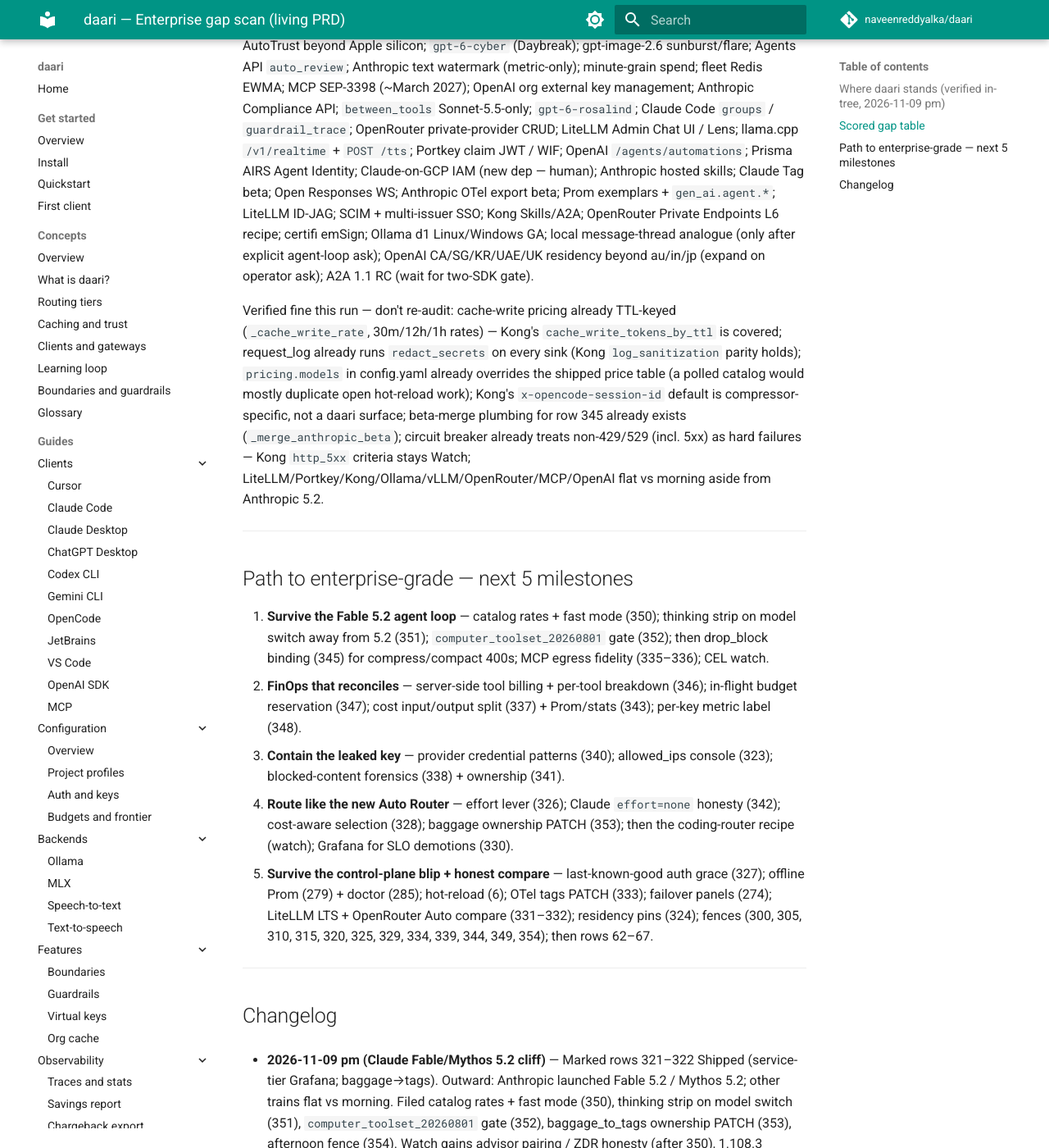
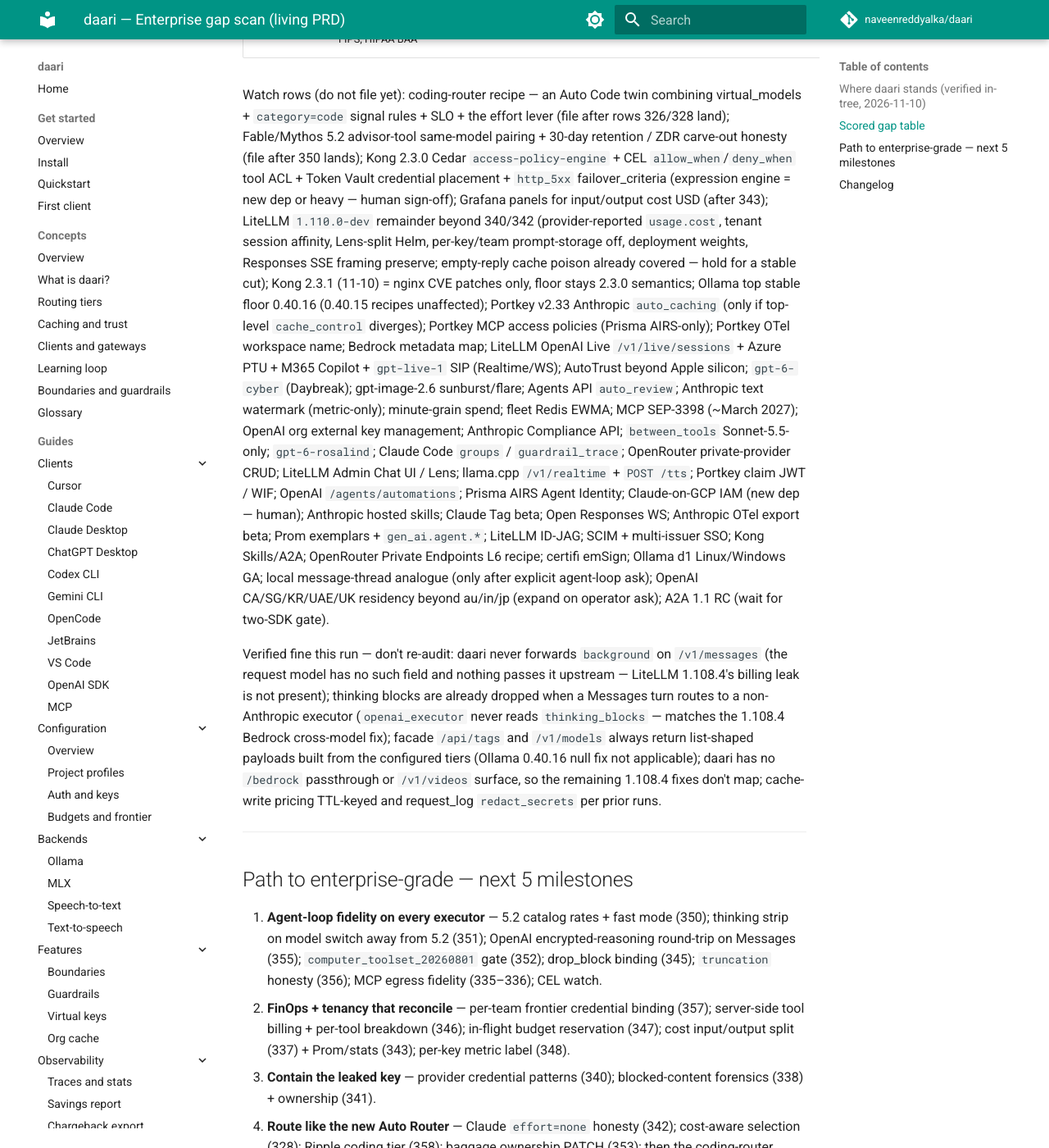
Before and after one commit to naveenreddyalka/daari, an MkDocs documentation site: the page built from docs/prd/ENTERPRISE.md, in a window 1280 px wide and 1400 px high, scrolled down 7358 px. Shown: the whole window at 82% size. Built offline with MkDocs 1.6.1 and Material for MkDocs 9.7.7, drawn with Linux system fonts in a browser that asks for light colours; comment, search, counter and statistics services are not loaded; some of the changed text lies outside the part shown.

Commit message:
docs(prd): 2026-11-10 reasoning fidelity, tenant BYOK, truncation honesty
Co-authored-by: Naveen Reddy Alka <naveenreddyalka@users.noreply.github.com>

```diff
--- a/docs/prd/ENTERPRISE.md
+++ b/docs/prd/ENTERPRISE.md
@@ -11,26 +11,30 @@
 
 ---
 
-## Where daari stands (verified in-tree, 2026-11-09 pm)
+## Where daari stands (verified in-tree, 2026-11-10)
 
-**Loop velocity.** Afternoon merges: W3C baggage→request tags and
-Grafana panels for `service_tier_not_allowed` deny/degrade (rows 321–322
-shipped). Morning Kong deep-cut issues (345–349) remain open; overnight
-316–319 already shipped.
+**Loop velocity.** Overnight merges: allowed_ips admin/web-ui, OpenAI
+AU/IN/JP residency pins, `reasoning_effort` signal lever, last-known-good
+VK grace (rows 323–324, 326–327 shipped). The 5.2 cliff set (350–354) and
+Kong deep-cut set (345–349) remain open.
 
-**Outward.** Fresh delta: **Anthropic 2026-11-09** launched Claude Fable
-5.2 / Mythos 5.2 ($8/$40; Fable fast $16/$80, no beta; always-on adaptive
-thinking; `computer_toolset_20260801` required; mid-conversation thinking
-drop when leaving 5.2). Other trains flat vs morning: LiteLLM 1.108.3 LTS
-/ 1.110.0-dev.2, Portkey v2.33.1, Kong AI Gateway 2.3.0, Ollama 0.40.15,
-vLLM 0.33.0, OpenRouter Auto/Auto Code, MCP 2026-07-28, OpenAI (11-05).
+**Outward.** Fresh deltas: **LiteLLM v1.108.4 LTS** (11-09 — Messages→
+OpenAI `background:true` billing leak fixed; encrypted reasoning dropped
+between turns on `chatgpt/` via `/v1/messages`; team keys served by
+proxy-wide instead of team BYOK wildcard; Bedrock 400s when Claude signed
+thinking lands on GLM/Luna/Nova) and **Ollama v0.40.16** (11-09 — Ripple
+Preview 65B agentic-coding model; `/v1/responses` now honors `truncation`;
+`/v1/models` empty-list fix). Kong AI Gateway 2.3.1 (11-10) is nginx CVE
+patches only. Flat: Portkey v2.33.1, vLLM 0.33.0, OpenRouter (10-29),
+MCP 2026-07-28, OpenAI (11-05), Anthropic (11-09, converted).
 
-**Inward theme: the 5.2 agent-loop cliff.** Catalog still prices Fable at
-5.1 rates; zero `computer_toolset` handling; failover that leaves 5.2 can
-replay thinking onto Opus/Fable 5.1 and 400. Morning gaps still apply:
-`drop_block` unbound after compress/compact, budgets settle post-hoc,
-server-side tools = web-search-only, Prom has team but no per-key label.
-`baggage_to_tags` shipped without config ownership/PATCH.
+**Inward theme: cross-vendor reasoning fidelity + tenant credentials.**
+`openai_executor.py` has zero reasoning handling — a Messages client
+served by an OpenAI frontier loses encrypted reasoning every turn (the
+Responses surface already round-trips it). `truncation` is parsed then
+dropped (`responses_truncation_ignored`). Frontier credentials are
+global-only — per-endpoint key slots exist in `frontier_pool.py` but no
+team binding, so every tenant bills to one shared invoice.
 
 ---
 
@@ -38,6 +42,11 @@
 
 | # | Gap | Impact | Effort | Who does it best today | Why daari wins local-first | Action |
 |---|-----|:--:|:--:|------------------------|----------------------------|--------|
+| 355 | Round-trip OpenAI encrypted reasoning on `/v1/messages` across turns | 4 | 2 | LiteLLM 1.108.4 LTS reasoning fix | One box fronts both vendors; reasoning fidelity survives any executor, no SaaS middle layer | Filed [#2214](https://github.com/naveenreddyalka/daari/issues/2214) |
+| 356 | Honor `truncation` auto/disabled on `/v1/responses` | 3 | 2 | Ollama 0.40.16 honors it; OpenAI semantics | Local tiers hit context walls first; compact on-box, payload never leaves | Filed [#2215](https://github.com/naveenreddyalka/daari/issues/2215) |
+| 357 | Per-team frontier credential binding (team BYOK) | 4 | 3 | LiteLLM team BYOK (1.108.4 precedence fix) | Each team's L6 bills to their own invoice; shared local tiers stay $0 | Filed [#2216](https://github.com/naveenreddyalka/daari/issues/2216) |
+| 358 | Ripple Preview L4/L5 agentic-coding recipe (Ollama ≥ 0.40.16) | 3 | 1 | Ollama 0.40.16 `ripple-preview` | $0 on-box coding agent tier with honest 65B-dense VRAM guidance | Filed [#2217](https://github.com/naveenreddyalka/daari/issues/2217) |
+| 359 | Integration fence for the 11-09/11-10 overnight wave | 2 | 2 | — (testability) | Hermetic proof: IP deny/PATCH, residency 1.10×, effort lever, VK grace | Filed [#2218](https://github.com/naveenreddyalka/daari/issues/2218) |
 | 350 | Ship Claude Fable 5.2 / Mythos 5.2 catalog rates + caps + fast mode | 4 | 2 | Anthropic Platform 11-09 list prices | Honest on-box ledger vs invoice; local tiers stay $0 | Filed [#2204](https://github.com/naveenreddyalka/daari/issues/2204) |
 | 351 | Drop Fable/Mythos 5.2 thinking when failover switches to another model | 4 | 2 | Anthropic mid-conversation drop (11-09) | On-box switch owns the strip; agent loop survives without a cloud round-trip | Filed [#2205](https://github.com/naveenreddyalka/daari/issues/2205) |
 | 352 | Require `computer_toolset_20260801` on Fable/Mythos 5.2 (reject `computer_20251124`) | 3 | 2 | Anthropic 11-09 toolset gate | Gateway rewrite/fail-fast before the 400; Bedrock exception kept | Filed [#2206](https://github.com/naveenreddyalka/daari/issues/2206) |
@@ -59,17 +68,14 @@
 | 338 | Opt-in `guardrails.log_blocked_content` for block forensics | 3 | 2 | Kong 2.3.0 `log_blocked_content` | Blocked payloads stay in the on-box event store | Filed [#2183](https://github.com/naveenreddyalka/daari/issues/2183) |
 | 339 | Integration fence for the 11-07/11-08 overnight wave | 2 | 2 | — (testability) | Hermetic proof: SLO PATCH/UI, threads, UA spans, IP omit | Filed [#2184](https://github.com/naveenreddyalka/daari/issues/2184) |
 | 330 | Grafana panels for `daari_virtual_model_slo_demotion_total` | 2 | 1 | OpenRouter performance analytics / LiteLLM Admin | Same-box scrape for the SLO dial just shipped | Filed [#2169](https://github.com/naveenreddyalka/daari/issues/2169) |
-| 331 | Promote compare-litellm floor to the live LTS (1.108.3 as of 11-07) | 2 | 1 | LiteLLM release notes | Honest LTS patch floor without a runtime dep | Filed [#2170](https://github.com/naveenreddyalka/daari/issues/2170) |
+| 331 | Promote compare-litellm floor to the live LTS (1.108.4 as of 11-09) | 2 | 1 | LiteLLM release notes | Honest LTS patch floor without a runtime dep | Filed [#2170](https://github.com/naveenreddyalka/daari/issues/2170) |
 | 332 | compare-openrouter: Auto + Auto Code local-first positioning | 3 | 1 | OpenRouter Auto / Auto Code (11-06) | On-box virtual-models + signal_overrides vs hosted pick | Filed [#2171](https://github.com/naveenreddyalka/daari/issues/2171) |
 | 333 | Config ownership + PATCH for `observability.otel_include_request_tags` | 3 | 1 | Portkey Complete Logs / LiteLLM tag dashboards | Hot-edit tag export on operator-owned OTel | Filed [#2172](https://github.com/naveenreddyalka/daari/issues/2172) |
 | 334 | Integration fence for the 11-07 afternoon wave | 2 | 2 | — (testability) | Hermetic proof: SLO demotion Prom + OTel request tags | Filed [#2173](https://github.com/naveenreddyalka/daari/issues/2173) |
-| 326 | `reasoning_effort` lever on signal_overrides (auto effort pick) | 4 | 2 | OpenRouter Auto/Auto Code (11-06) | Effort picked by on-box signals; payload never leaves the box | Filed [#2162](https://github.com/naveenreddyalka/daari/issues/2162) |
-| 327 | Serve last-known-good virtual keys across Postgres blips | 4 | 2 | LiteLLM 1.108.2 LTS auth fix | Local tiers keep serving through a control-plane restart | Filed [#2163](https://github.com/naveenreddyalka/daari/issues/2163) |
+| 326–327 | `reasoning_effort` signal lever; last-known-good VK grace across PG blips | 4 | 2 | OpenRouter Auto / LiteLLM 1.108.2 | Effort on-box; local tiers serve through control-plane restarts | Shipped (#2212, #2213) |
 | 328 | Cost-aware virtual-model selection mode | 3 | 2 | OpenRouter Auto Router live-pricing factor | Zero-cost local tiers sort first from the arithmetic | Filed [#2164](https://github.com/naveenreddyalka/daari/issues/2164) |
 | 329 | Integration fence for the 11-06/11-07 overnight wave | 2 | 2 | — (testability) | Hermetic proof: Codex PAT, priority Prom, tier inventory | Filed [#2165](https://github.com/naveenreddyalka/daari/issues/2165) |
-| 321–322 | Grafana `service_tier_not_allowed`; W3C baggage→request tags | 2–3 | 1–2 | OpenAI Platform / LiteLLM baggage→tags | Same-box scrape + mesh identity on local signals | Shipped (#2202, #2203) |
-| 323 | Admin + web-ui surface for `allowed_ips` | 3 | 1 | Anthropic Console org IP allowlist | Per-key/team lists editable next to other dials | Done [#2154](https://github.com/naveenreddyalka/daari/issues/2154) |
-| 324 | OpenAI AU/IN/JP residency pins + 1.10× billing | 3 | 2 | OpenAI data-residency endpoints (11-05) | Honest on-box pin + cost_usd; local tiers unaffected | Done [#2155](https://github.com/naveenreddyalka/daari/issues/2155) |
+| 321–324 | Service-tier Grafana; baggage→tags; allowed_ips console; AU/IN/JP residency 1.10× | 2–3 | 1–2 | OpenAI / LiteLLM / Anthropic Console | Governance + residency dials on the same-box console | Shipped (#2202, #2203, #2210, #2211) |
 | 325 | Integration fence for the 11-06 afternoon wave | 2 | 2 | — (testability) | Hermetic proof: refusals + service-tier metrics | Filed [#2156](https://github.com/naveenreddyalka/daari/issues/2156) |
 | 316–319 | IP allowlist CIDR; revoke-subject kill switch; AutoTrust family; MiMo recipe | 3–4 | 1–2 | Anthropic Console / Ollama 0.40.15 | Blast-radius + local catalog on the same-box console | Shipped (#2192–#2195) |
 | 320 | Integration fence for the 11-05/11-06 overnight wave | 2 | 2 | — (testability) | Hermetic proof: temp omit, rate kinds, show limits, rotation | Filed [#2148](https://github.com/naveenreddyalka/daari/issues/2148) |
@@ -113,7 +119,8 @@
 `usage.cost`, tenant session affinity, Lens-split Helm, per-key/team
 prompt-storage off, deployment weights, Responses SSE framing preserve;
 empty-reply cache poison already covered — hold for a stable cut);
-compare-litellm floor bump to 1.108.3 while 331 still targets 1.108.2;
+Kong 2.3.1 (11-10) = nginx CVE patches only, floor stays 2.3.0 semantics;
+Ollama top stable floor 0.40.16 (0.40.15 recipes unaffected);
 Portkey v2.33 Anthropic `auto_caching` (only if top-level `cache_control`
 diverges); Portkey MCP access policies (Prisma AIRS-only); Portkey OTel
 workspace name; Bedrock metadata map; LiteLLM OpenAI Live
@@ -134,47 +141,57 @@
 explicit agent-loop ask); OpenAI CA/SG/KR/UAE/UK residency beyond
 au/in/jp (expand on operator ask); A2A 1.1 RC (wait for two-SDK gate).
 
-Verified fine this run — don't re-audit: cache-write pricing already
-TTL-keyed (`_cache_write_rate`, 30m/12h/1h rates) — Kong's
-`cache_write_tokens_by_ttl` is covered; request_log already runs
-`redact_secrets` on every sink (Kong `log_sanitization` parity holds);
-`pricing.models` in config.yaml already overrides the shipped price table
-(a polled catalog would mostly duplicate open hot-reload work); Kong's
-`x-opencode-session-id` default is compressor-specific, not a daari
-surface; beta-merge plumbing for row 345 already exists
-(`_merge_anthropic_beta`); circuit breaker already treats non-429/529
-(incl. 5xx) as hard failures — Kong `http_5xx` criteria stays Watch;
-LiteLLM/Portkey/Kong/Ollama/vLLM/OpenRouter/MCP/OpenAI flat vs morning
-aside from Anthropic 5.2.
+Verified fine this run — don't re-audit: daari never forwards `background`
+on `/v1/messages` (the request model has no such field and nothing passes
+it upstream — LiteLLM 1.108.4's billing leak is not present); thinking
+blocks are already dropped when a Messages turn routes to a non-Anthropic
+executor (`openai_executor` never reads `thinking_blocks` — matches the
+1.108.4 Bedrock cross-model fix); facade `/api/tags` and `/v1/models`
+always return list-shaped payloads built from the configured tiers (Ollama
+0.40.16 null fix not applicable); daari has no `/bedrock` passthrough or
+`/v1/videos` surface, so the remaining 1.108.4 fixes don't map; cache-write
+pricing TTL-keyed and request_log `redact_secrets` per prior runs.
 
 ---
 
 ## Path to enterprise-grade — next 5 milestones
 
-1. **Survive the Fable 5.2 agent loop** — catalog rates + fast mode
-   (350); thinking strip on model switch away from 5.2 (351);
-   `computer_toolset_20260801` gate (352); then drop_block binding (345)
-   for compress/compact 400s; MCP egress fidelity (335–336); CEL watch.
-2. **FinOps that reconciles** — server-side tool billing + per-tool
-   breakdown (346); in-flight budget reservation (347); cost input/output
-   split (337) + Prom/stats (343); per-key metric label (348).
+1. **Agent-loop fidelity on every executor** — 5.2 catalog rates + fast
+   mode (350); thinking strip on model switch away from 5.2 (351);
+   OpenAI encrypted-reasoning round-trip on Messages (355);
+   `computer_toolset_20260801` gate (352); drop_block binding (345);
+   `truncation` honesty (356); MCP egress fidelity (335–336); CEL watch.
+2. **FinOps + tenancy that reconcile** — per-team frontier credential
+   binding (357); server-side tool billing + per-tool breakdown (346);
+   in-flight budget reservation (347); cost input/output split (337) +
+   Prom/stats (343); per-key metric label (348).
 3. **Contain the leaked key** — provider credential patterns (340);
-   allowed_ips console (323); blocked-content forensics (338) +
-   ownership (341).
-4. **Route like the new Auto Router** — effort lever (326); Claude
-   `effort=none` honesty (342); cost-aware selection (328); baggage
+   blocked-content forensics (338) + ownership (341).
+4. **Route like the new Auto Router** — Claude `effort=none` honesty
+   (342); cost-aware selection (328); Ripple coding tier (358); baggage
    ownership PATCH (353); then the coding-router recipe (watch); Grafana
    for SLO demotions (330).
-5. **Survive the control-plane blip + honest compare** — last-known-good
-   auth grace (327); offline Prom (279) + doctor (285); hot-reload (6);
-   OTel tags PATCH (333); failover panels (274); LiteLLM LTS +
-   OpenRouter Auto compare (331–332); residency pins (324); fences
-   (300, 305, 310, 315, 320, 325, 329, 334, 339, 344, 349, 354); then
-   rows 62–67.
+5. **Survive the control-plane blip + honest compare** — offline Prom
+   (279) + doctor (285); hot-reload (6); OTel tags PATCH (333); failover
+   panels (274); LiteLLM LTS + OpenRouter Auto compare (331–332); fences
+   (300, 305, 310, 315, 320, 325, 329, 334, 339, 344, 349, 354, 359);
+   then rows 62–67.
 
 ---
 
 ## Changelog
+
+- **2026-11-10 (reasoning fidelity, tenant BYOK, truncation honesty)** —
+  Marked rows 323–324, 326–327 Shipped (allowed_ips console, residency
+  pins, effort lever, VK grace — all overnight). Outward: LiteLLM
+  v1.108.4 LTS + Ollama v0.40.16 (both 11-09); Kong 2.3.1 = CVE-only;
+  rest flat. Converted inward: OpenAI encrypted-reasoning round-trip on
+  Messages (row 355 — `openai_executor` has zero reasoning handling),
+  `truncation` auto/disabled honesty (356 — parsed then dropped today),
+  per-team frontier credential binding (357 — keys are global-only),
+  Ripple Preview coding recipe (358), overnight fence (359). Verified
+  not present: the 1.108.4 `background` billing leak and cross-model
+  thinking replay; facade list shapes already fine.
 
 - **2026-11-09 pm (Claude Fable/Mythos 5.2 cliff)** — Marked rows
   321–322 Shipped (service-tier Grafana; baggage→tags). Outward: Anthropic
@@ -225,15 +242,10 @@
   Auto Code → rows 326/328; LiteLLM 1.108.2 auth-outage fix → row 327.
   Filed rows 326–329.
 
-- **2026-11-06 + 11-06 pm (leaked-key blast radius; Ollama 0.40.15 GA;
-  observe/residency tail)** — Marked rows 294, 296–298 Shipped. Filed
-  rows 316–320 and 321–325. Drained dead Actions PRD PR #2127 (stall
-  issue #2141 needs human close).
-
-- **2026-11-05 (TTFT/SLO observe tail; Portkey 2.33 UA; LiteLLM IP omit)** —
-  Marked rows 281–284, 286–289, 291–293 Shipped. Filed rows 311–315.
-
-- **2026-11-03 pm → 10-28** — Condensed: governance console / Codex PAT /
-  admission Prom; Ollama 0.40.14 parity; message-threads / TPD / selection
-  Grafana; trace cost / latency SLO / vLLM / MCP cc; LTS / air-gap / batch
-  default / request tags; through Apache 2.0 and this PRD's creation.
+- **2026-11-06 → 10-28** — Condensed: leaked-key blast radius + Ollama
+  0.40.15 GA (rows 316–325; dead Actions PR #2127 drained, stall issue
+  #2141 needs human close); TTFT/SLO observe tail (311–315); governance
+  console / Codex PAT / admission Prom; Ollama 0.40.14 parity;
+  message-threads / TPD / selection Grafana; trace cost / latency SLO /
+  vLLM / MCP cc; LTS / air-gap / batch default / request tags; through
+  Apache 2.0 and this PRD's creation.
```
